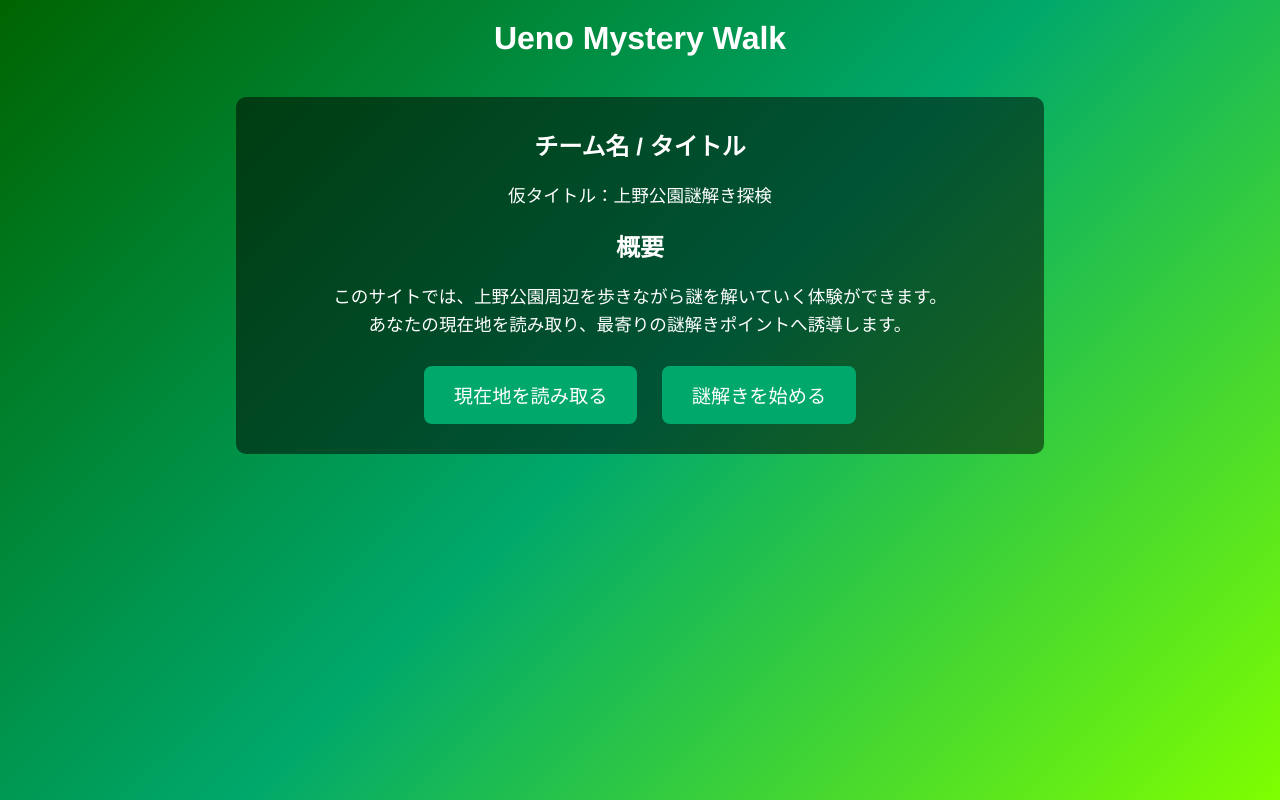
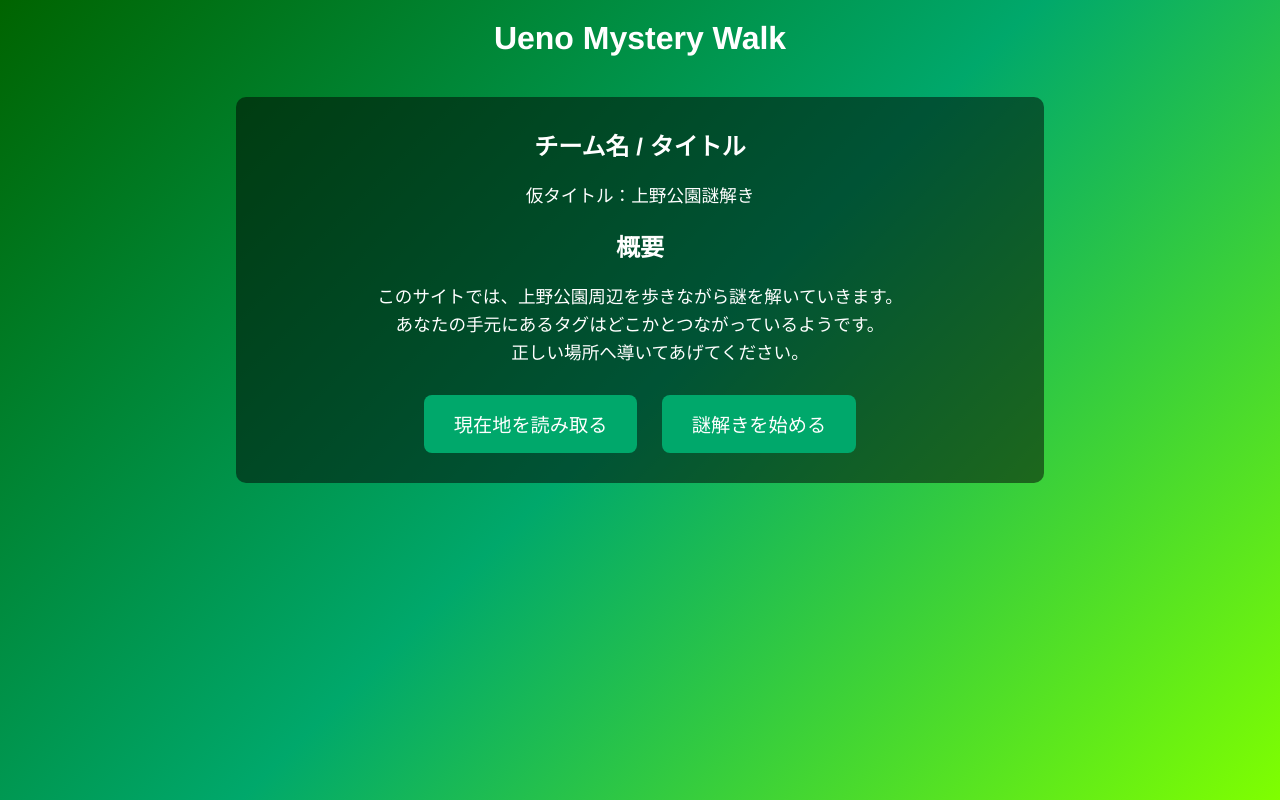
Before and after one commit to tcfk4ensrs-afk/20251130, a plain HTML site: page index.html in a window 1280 px wide. Drawn offline with Linux system fonts and the light colour scheme.

Commit message:
Update index.html

```diff
--- a/index.html
+++ b/index.html
@@ -52,10 +52,11 @@
   <header>Ueno Mystery Walk</header>
   <div class="info-box">
     <h2>チーム名 / タイトル</h2>
-    <p>仮タイトル：上野公園謎解き探検</p>
+    <p>仮タイトル：上野公園謎解き</p>
     <h2>概要</h2>
-    <p>このサイトでは、上野公園周辺を歩きながら謎を解いていく体験ができます。<br>
-       あなたの現在地を読み取り、最寄りの謎解きポイントへ誘導します。</p>
+    <p>このサイトでは、上野公園周辺を歩きながら謎を解いていきます。<br>
+       あなたの手元にあるタグはどこかとつながっているようです。<br>
+   　　 正しい場所へ導いてあげてください。</p>
     <button onclick="getLocation()">現在地を読み取る</button>
     <!-- 謎解きを始めるボタンをnazo1.htmlへリンク -->
     <button onclick="location.href='nazo1.html'">謎解きを始める</button>
```
